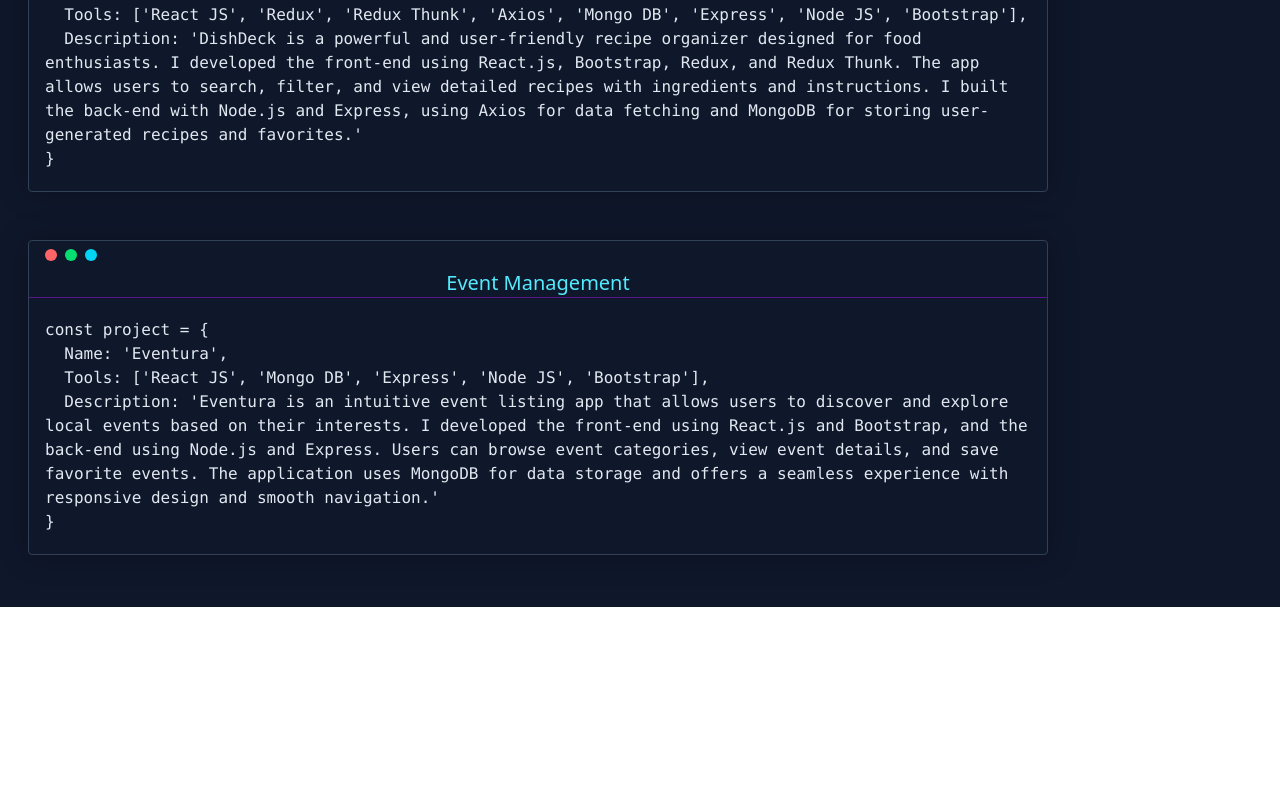
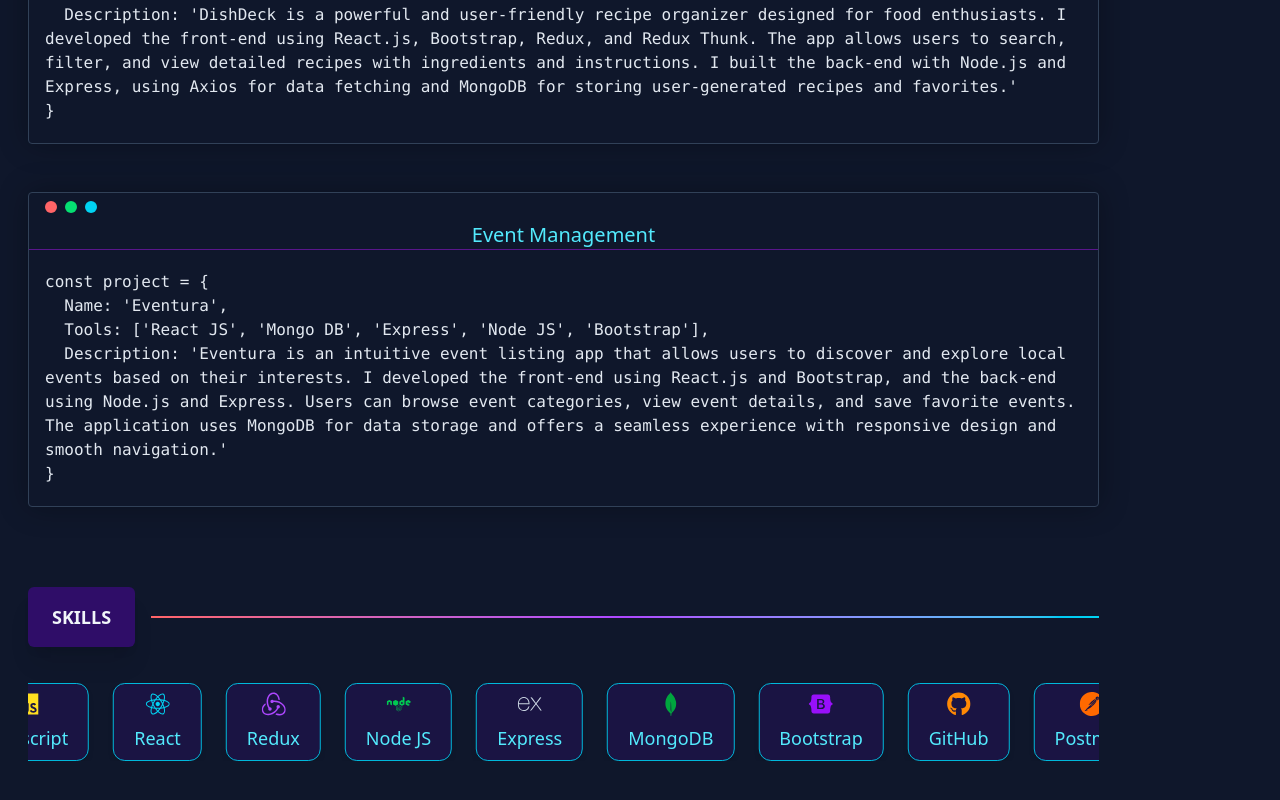
Before and after one commit to ashiyaman/V2.ashiyaman, a React (Vite) app: page / in a window 1280 px wide. Shown: the part 1314-2114 px from the top of the page. Before the commit the page ends 1921 px from the top, so only its background shows below. Built offline with nearby package versions, Linux system fonts and the light colour scheme.

Commit message:
chore: Add Skills

```diff
--- a/src/App.jsx
+++ b/src/App.jsx
@@ -2,6 +2,7 @@ import About from "./components/About"
 import Contact from "./components/Contact"
 import Home from "./components/Home"
 import Navbar from "./components/Navbar"
+import Skills from "./components/Skills"
 import Work from "./components/Work"
 
 function App() {
@@ -11,6 +12,7 @@ function App() {
         <Home />
         <About />
         <Work />
+        <Skills />
         <Contact />
     </div>
   )
--- a/src/components/About.jsx
+++ b/src/components/About.jsx
@@ -1,13 +1,13 @@
 const About = () => {
   return (
-    <section className="py-4 px-7 text-slate-400 bg-inherit">
-      <div className="flex items-center gap-4 py-3">
+    <section id="about" className="py-4 px-7 text-slate-400 bg-inherit">
+      <div className="flex items-center gap-4 py-3 w-7/8">
         <h3 className="text-slate-100 bg-violet-950 shadow-xl uppercase font-semibold px-6 py-4 text-lg rounded-md">
           About
         </h3>
         <span className="w-full h-[2px] bg-gradient-to-r from-red-400 via-purple-500 to-cyan-400"></span>
       </div>
-      <div className="pr-8 text-xl my-4 md:text-2xl">
+      <div className="pr-8 text-xl my-4 w-full">
         <p>
           Hello! I'm Ashiya — a full-stack developer fluent in JavaScript and
           passionate about building smooth, scalable web apps using the MERN
--- a/src/components/Navbar.jsx
+++ b/src/components/Navbar.jsx
@@ -6,10 +6,11 @@ const Navbar = () => {
             <div className="align-middle flex px-4 items-center h-full justify-between">
                 <a href="/" className="text-cyan-300 text-lg font-semibold">Ashiya</a>
                 <ul className="text-slate-300 flex">
-                    <li><a href="/" autoFocus className="uppercase font-bold text-shadow-xs mx-2 hover:text-cyan-300 focus:text-cyan-300 active:text-red-400">Home</a></li>
+
                     <li><a href="#about" className="uppercase font-bold text-shadow-xs mx-2 hover:text-cyan-300 focus:text-cyan-300 active:text-red-400">About</a></li>
                     <li><a href="#work" className="uppercase font-bold text-shadow-xs mx-2 hover:text-cyan-300 focus:text-cyan-300 active:text-red-400">Work</a></li>
                     <li><a href="#skills" className="uppercase font-bold text-shadow-xs mx-2 hover:text-cyan-300 focus:text-cyan-300 active:text-red-400">Skills</a></li>
+                     <li><a href="#resume" className="uppercase font-bold text-shadow-xs mx-2 hover:text-cyan-300 focus:text-cyan-300 active:text-red-400">Resume</a></li>
                 </ul>
             </div>
         </nav>
--- /dev/null
+++ b/src/components/Skills.jsx
@@ -0,0 +1,49 @@
+import { FaHtml5, FaCss3Alt, FaJs, FaReact, FaNode, FaGithub } from "react-icons/fa";
+import { SiMongodb, SiRedux, SiTailwindcss, SiBootstrap, SiExpress, SiPostman } from "react-icons/si";
+
+import './horizontalScroll.css'
+
+const skills = [
+  { name: "HTML", icon: <FaHtml5 className="text-orange-500" /> },
+  { name: "CSS", icon: <FaCss3Alt className="text-blue-500" /> },
+  { name: "Javascript", icon: <FaJs className="text-yellow-300" /> },
+  { name: "React", icon: <FaReact className="text-cyan-400" /> },
+  { name: "Redux", icon: <SiRedux className="text-purple-500" /> },
+  { name: "Node JS", icon: <FaNode className="text-green-500" /> },
+  { name: "Express", icon: <SiExpress className="text-slate-300" /> },
+  { name: "MongoDB", icon: <SiMongodb className="text-green-600" /> },
+  { name: "Bootstrap", icon: <SiBootstrap className="text-purple-600" /> },
+  { name: "GitHub", icon: <FaGithub className="text-orange-400" /> },
+  { name: "Postman", icon: <SiPostman className="text-orange-500" /> },
+];
+
+const Skills = () => {
+  return (
+    <section id="skills" className="py-4 px-7 bg-inherit">
+      <div className="w-7/8">
+        <div className="flex items-center gap-4 py-3">
+          <h3 className="text-slate-100 bg-violet-950 shadow-xl uppercase font-semibold px-6 py-4 text-lg rounded-md">
+            Skills
+          </h3>
+          <span className="w-full h-[2px] bg-gradient-to-r from-red-400 via-purple-500 to-cyan-400"></span>
+        </div>
+
+        <div className="overflow-hidden relative w-full my-6">
+          <div className="flex gap-6 whitespace-nowrap animate-scroll-left min-w-max">
+            {[...skills, ...skills].map((skill, i) => (
+              <div
+                key={i}
+                className="flex flex-col items-center gap-2 bg-[#1a1443] text-cyan-300 border border-cyan-500 rounded-xl px-5 py-2 text-lg font-medium shadow-md"
+              >
+                <span className="text-2xl">{skill.icon}</span>
+                <span >{skill.name}</span>
+              </div>
+            ))}
+          </div>
+        </div>
+      </div>
+    </section>
+  );
+};
+
+export default Skills;
--- a/src/components/Work.jsx
+++ b/src/components/Work.jsx
@@ -1,7 +1,7 @@
 const Work = () => {
   return (
     <section id="work" className="py-4 px-7 bg-inherit">
-      <div className="my-3">
+      <div className="my-3 w-7/8">
         <div className="flex items-center gap-4">
           <h3 className="text-slate-100 bg-violet-950 shadow-xl uppercase font-semibold px-6 py-4 text-lg rounded-md">
             Projects
@@ -9,7 +9,7 @@ const Work = () => {
           <span className="w-full h-[2px] bg-gradient-to-r from-red-400 via-purple-500 to-cyan-400"></span>
         </div>
 
-        <div className="flex flex-col gap-6 py-6 w-10/12">
+        <div className="flex flex-col gap-6 py-6 w-full">
           <div className="mx-auto">
             <div className="rounded shadow-[0_0_30px_0_rgba(0,0,0,0.3)] transition-all duration-500 border border-slate-700">
               <div className="flex px-4 py-2 items-center gap-2">
@@ -34,7 +34,7 @@ const Work = () => {
           </div>
         </div>
 
-        <div className="flex flex-col gap-6 py-6 w-10/12">
+        <div className="flex flex-col gap-6 py-6 w-full">
           <div className="mx-auto">
             <div className="rounded shadow-[0_0_30px_0_rgba(0,0,0,0.3)] transition-all duration-500 border border-slate-700">
               <div className="flex px-4 py-2 items-center gap-2">
@@ -59,7 +59,7 @@ const Work = () => {
           </div>
         </div>
 
-        <div className="flex flex-col gap-6 py-6 w-10/12">
+        <div className="flex flex-col gap-6 py-6 w-full">
           <div className="mx-auto">
             <div className="rounded shadow-[0_0_30px_0_rgba(0,0,0,0.3)] transition-all duration-500 border border-slate-700">
               <div className="flex px-4 py-2 items-center gap-2">
--- /dev/null
+++ b/src/components/horizontalScroll.css
@@ -0,0 +1,13 @@
+/* Add this to your index.css or global stylesheet */
+@keyframes scroll-left {
+  0% {
+    transform: translateX(0%);
+  }
+  100% {
+    transform: translateX(-50%);
+  }
+}
+
+.animate-scroll-left {
+  animation: scroll-left 30s linear infinite;
+}
```
